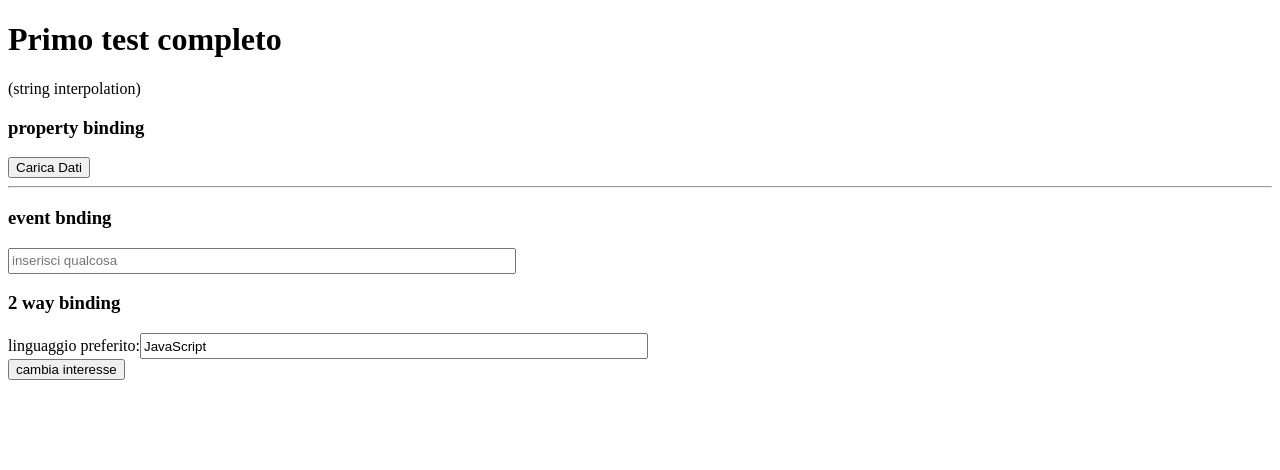
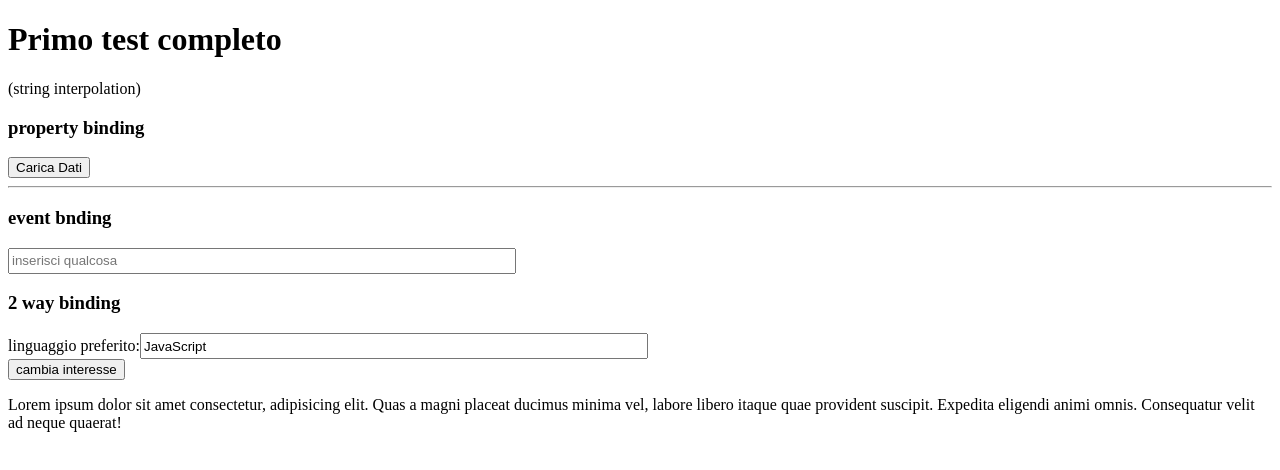
Before and after one commit to daniepa/ng-test-app, an Angular app: page / in a window 1280 px wide. Shown: the top 470 px of the page. Built offline with nearby package versions, Linux system fonts and the light colour scheme.

Commit message:
add string interpolation in prova component

```diff
--- a/src/app/app.component.html
+++ b/src/app/app.component.html
@@ -11,3 +11,4 @@
 <input type="text" placeholder="scrivi qualcosa d'altro" [(ngModel)]="favLanguage">
 <br>
 <button (click)="cambiaInteresse()">cambia interesse</button>
+<app-prova></app-prova>
--- a/src/app/prova/prova.component.html
+++ b/src/app/prova/prova.component.html
@@ -1,3 +1 @@
-<p>
-  prova works!
-</p>
+<p>{{ lorem }}</p>
--- a/src/app/prova/prova.component.ts
+++ b/src/app/prova/prova.component.ts
@@ -9,6 +9,10 @@ export class ProvaComponent implements OnInit {
 
   constructor() { }
 
+  lorem: string = `Lorem ipsum dolor sit amet consectetur, adipisicing elit. Quas a magni placeat ducimus
+    minima vel, labore libero itaque quae provident suscipit. Expedita eligendi animi omnis. Consequatur
+    velit ad neque quaerat!`;
+
   ngOnInit() {
   }
 
```
